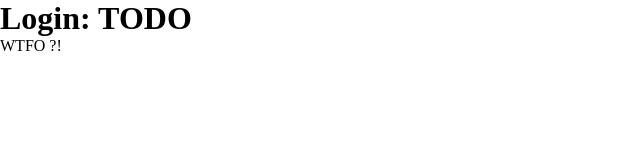
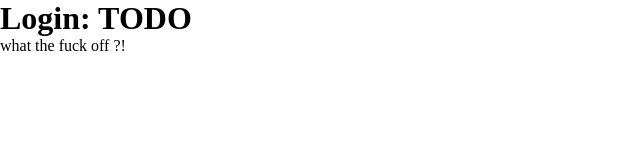
Before and after one commit to bachard/webint, a plain HTML site: page roommate_manager/login.html in a window 1280 px wide. Shown: the full height of the page, 0-640 px from the left. Drawn offline with Linux system fonts and the light colour scheme.

Commit message:
Update login.html

```diff
--- a/roommate_manager/login.html
+++ b/roommate_manager/login.html
@@ -10,7 +10,7 @@
       <h1>Login: TODO</h1>
     </header>
     <p>
-      WTFO ?!
+      what the fuck off ?!
     </p>
     <script type="text/javascript" src="js/script.js"></script>
   </body>
```
